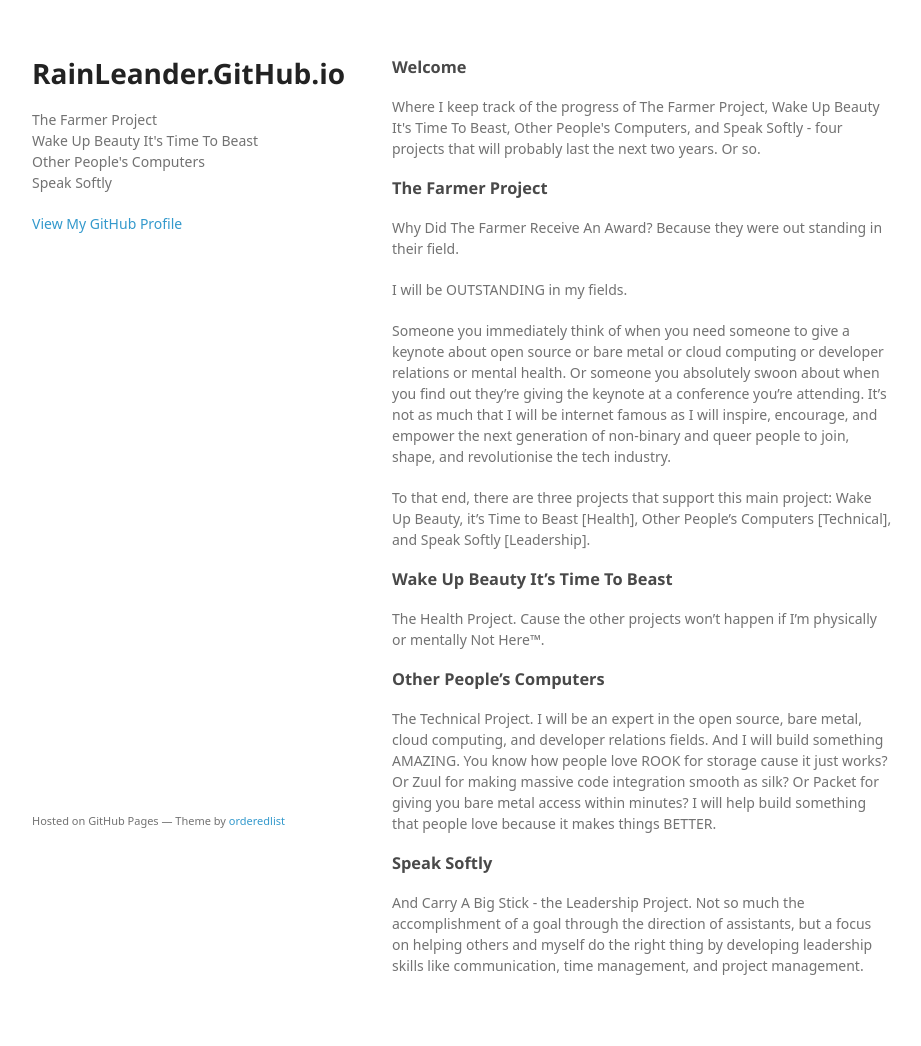
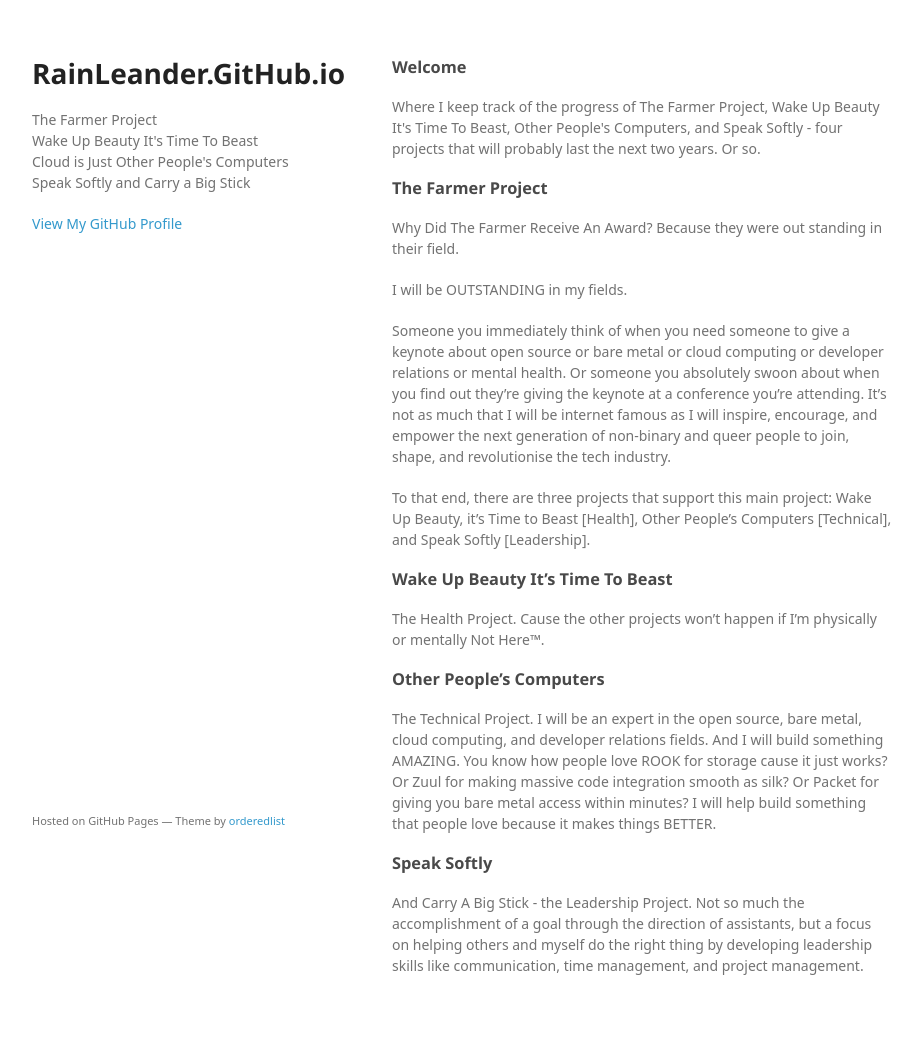
Before and after one commit to rainleander/rainleander.github.io, a Jekyll site: the page index.html, which Jekyll copies as it is, in a window 1280 px wide. Shown: the whole page, without its empty margins (178-1099 px from the left). Built offline with Jekyll 4.4.1, drawn with Linux system fonts in a browser that asks for light colours; some web fonts are replaced.

Commit message:
Update index.html

```diff
--- a/index.html
+++ b/index.html
@@ -18,8 +18,8 @@
         <h1>RainLeander.GitHub.io</h1>
         <p>The Farmer Project<br>
         Wake Up Beauty It's Time To Beast<br>
-        Other People's Computers<br>
-        Speak Softly</p>
+        Cloud is Just Other People's Computers<br>
+        Speak Softly and Carry a Big Stick</p>
 
         <p class="view"><a href="https://github.com/rainleander">View My GitHub Profile</a></p>
 
```
